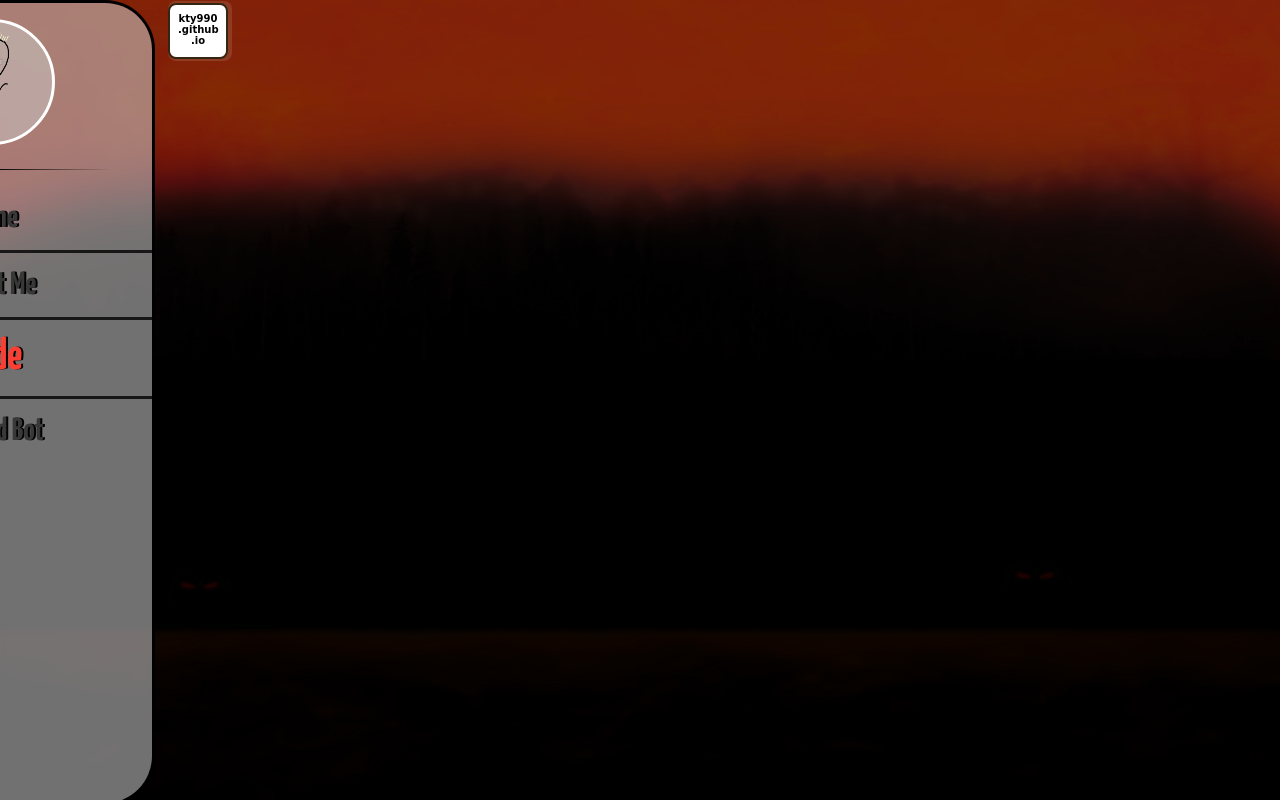
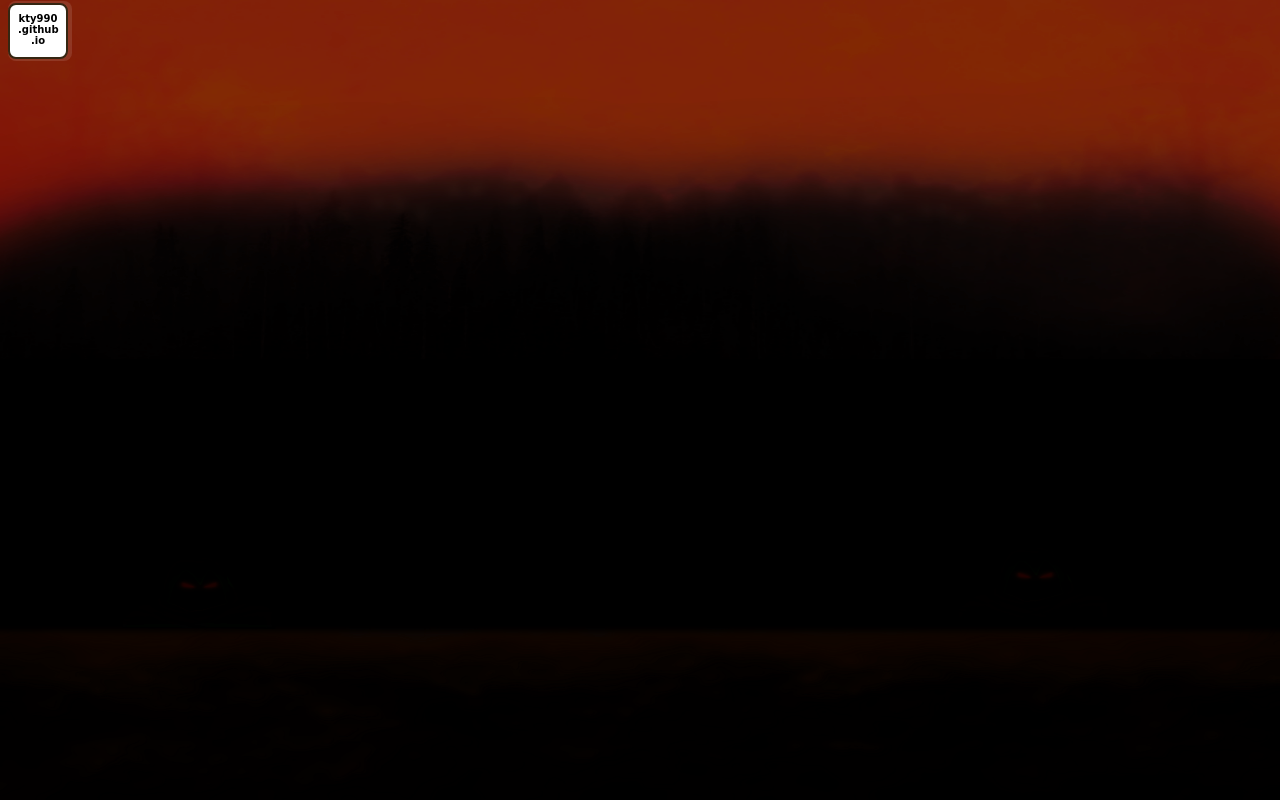
Before and after one commit to kty990/kty990.github.io, a PHP site: page /main/code.html in a window 1280 px wide. Run offline with PHP 8.4, Linux system fonts and the light colour scheme; some web fonts are replaced.

Commit message:
Update site.css

```diff
--- a/css/site.css
+++ b/css/site.css
@@ -164,7 +164,7 @@ html {
 #nav-container {
     z-index: 100;
     position: fixed;
-    left: calc(var(--vh, 1vh) * -21);
+    left: calc(var(--vh, 1vh) * -41);
     height: 100%;
     width: calc(var(--vh, 1vh) * 40);
     backdrop-filter: blur(5px);
```
